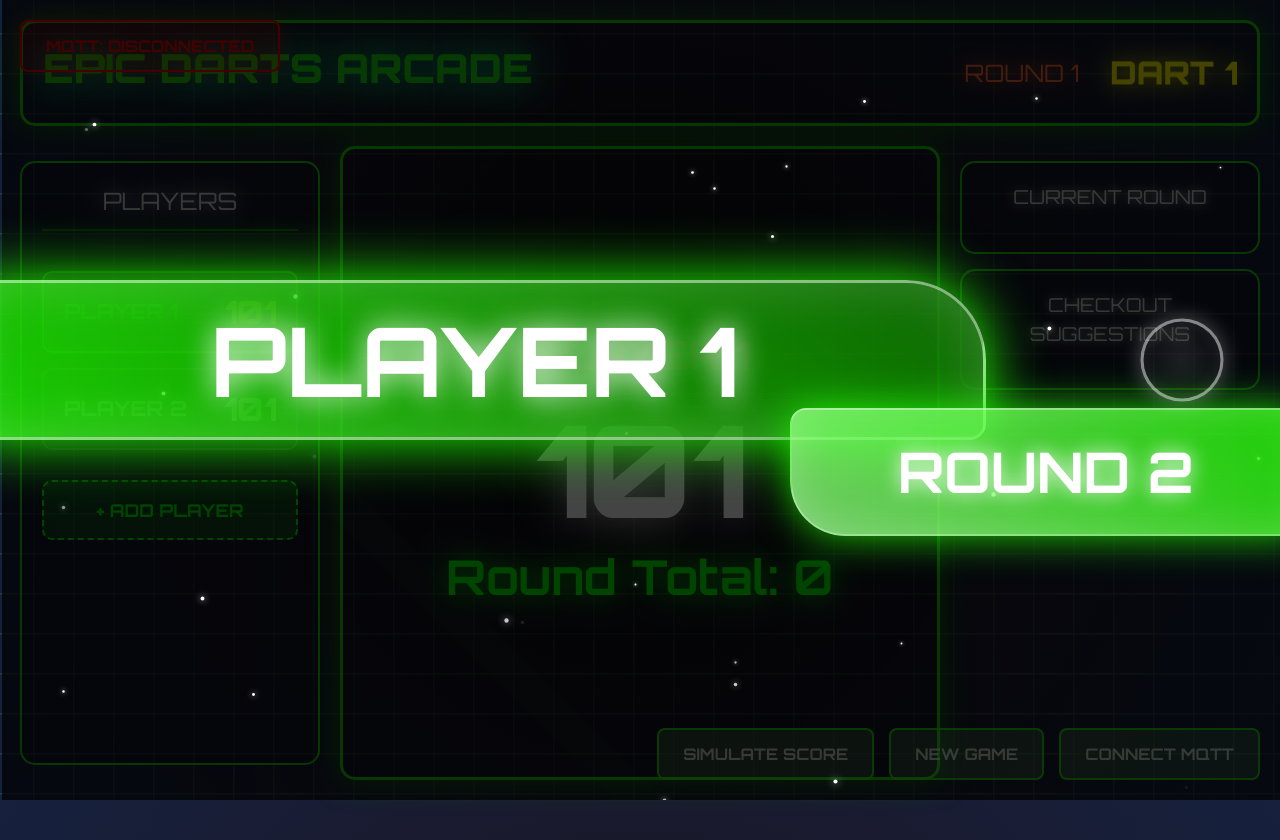
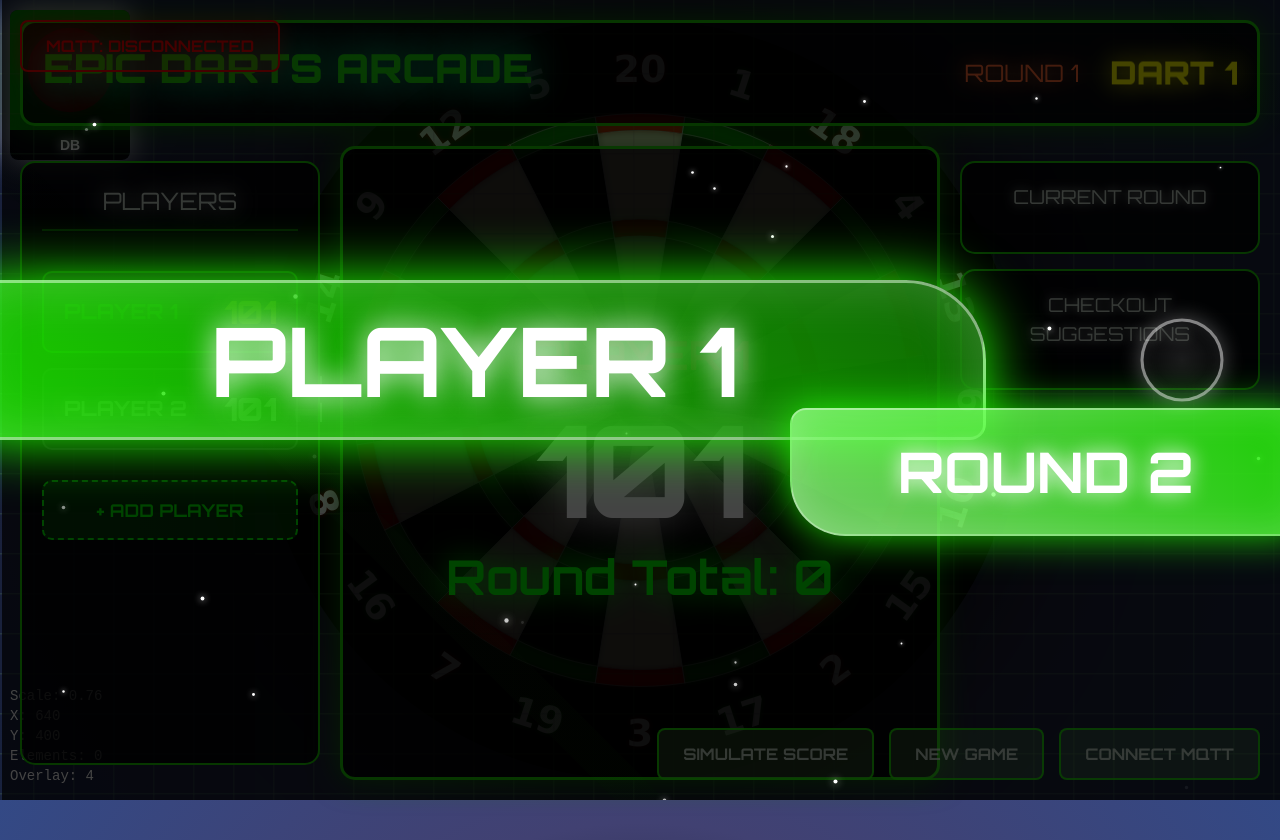
Before and after one commit to syllebra/web-darts, a plain HTML site: page dev/X01_arcade.html in a window 1280 px wide. Drawn offline with nearby package versions, Linux system fonts and the light colour scheme; animation ran at ten frames a second.

Commit message:
Factoring and first integration of dartboard to x01_arcade

```diff
--- a/dev/X01_arcade.html
+++ b/dev/X01_arcade.html
@@ -26,7 +26,7 @@
 
         body {
             font-family: 'Orbitron', monospace;
-            background: radial-gradient(circle at center, #0a0a0a, #1a1a2e, #16213e);
+            background: radial-gradient(circle at center, #0a0a0a, #414172, #334985);
             color: #fff;
             overflow: hidden;
             height: 100vh;
@@ -45,6 +45,8 @@
                 linear-gradient(45deg, rgba(255, 0, 128, 0.05) 1px, transparent 1px);
             background-size: 40px 40px, 40px 40px, 80px 80px;
             z-index: 1;
+            pointer-events: none;
+            mix-blend-mode: exclusion;
         }
 
         .floating-particles {
@@ -65,23 +67,11 @@
             border-radius: 50%;
         }
 
-        .game-container {
-            position: relative;
-            z-index: 10;
-            height: 100vh;
-            display: grid;
-            grid-template-rows: auto 1fr;
-            grid-template-columns: 1fr 2fr 1fr;
-            grid-template-areas:
-                "header header header"
-                "left center right";
-            gap: 20px;
-            padding: 20px;
-        }
+
 
         /* Factored common panel styles */
         .neon-panel {
-            background: rgba(0, 0, 0, 0.2);
+            background: rgba(0, 0, 0, 0.8);
             border-radius: 15px;
             padding: 20px;
         }
@@ -108,6 +98,7 @@
                 "left center right";
             gap: 20px;
             padding: 20px;
+            pointer-events: none;
         }
 
         .top-bar {
@@ -347,20 +338,6 @@
             box-shadow: 0 0 20px rgba(255, 0, 0, 0.3);
         }
 
-        .player-switch {
-            position: fixed;
-            top: 50%;
-            left: 50%;
-            transform: translate(-50%, -50%);
-            font-size: 3rem;
-            font-weight: 900;
-            color: #ffff00;
-            text-shadow: 0 0 40px #ffff00;
-            z-index: 2000;
-            opacity: 0;
-            pointer-events: none;
-        }
-
         .explosion-particle {
             position: absolute;
             width: 6px;
@@ -474,6 +451,9 @@
     <script src="../utils/sound_effects.js"></script>
     <script src="../utils/sound.js"></script>
     <script src="../ui/ArcadePlayerRoundAnimation.js"></script>
+    <script src="../ui/ZoomablePannableCanvas.js"></script>
+    <script src="../ui/DartboardRenderer.js"></script>
+    <script src="../ui/DartboardLayer.js"></script>
     <script>
         // GSAP ticker helper function
         function tickGSAPWhileHidden(value) {
@@ -493,6 +473,11 @@
         gsap.ticker.lagSmoothing(0);
     </script>
     <script>
+        const dartboardLayer = new DartboardLayer();//document.getElementsByClassName("game-container")[0]);
+
+
+
+
         let checkoutRoutes = {};
 
         fetch('main_checkouts_double_out.json') // adjust path if needed
@@ -1348,6 +1333,26 @@
             }
         }, { once: true });
     </script>
+    <script>
+         // Handle keyboard shortcuts
+        document.addEventListener("keydown", (e) => {
+            if (e.key === "d") {
+                console.log("Test");
+                const el = document.getElementById("dartboardCanvasContainer");
+
+                gsap.to(el, { opacity: 0, duration:0.3,
+                    // onComplete: () => { el.style.zIndex = el.style.zIndex == 101 ? "auto" : 101;
+                    // gsap.to(el, { opacity: 0.5, duration:1.0
+                //}});//.to(el, { opacity: 1, duration:1.0})
+                }).then(() => { el.style.zIndex = el.style.zIndex == 101 ? "auto" : 101
+                    gsap.to(el, { opacity: 1, duration:0.3});
+                })
+
+
+            }
+        });
+
+   </script>
 </body>
 
 </html>
--- a/ui/DartboardLayer.js
+++ b/ui/DartboardLayer.js
@@ -1,7 +1,7 @@
 class DartboardLayer {
-  constructor() {
-    this.createStyles();
-    this.createDomElements();
+  constructor(container = document.body) {
+    this.injectCSS();
+    this.createDomElements(container);
 
     this.zoomableCanvas = new ZoomablePannableCanvas(
       "dartboardVideoCanvas",
@@ -22,9 +22,104 @@ class DartboardLayer {
     this.updateZoom(0, 0);
   }
 
-  createStyles() {}
+  injectCSS() {
+    const css = `
+          #dartboardCanvasContainer {
+              position: absolute;
+              top: 0;
+              left: 0;
+              width: 100vw;
+              height: 100vh;
+              overflow: hidden;
+              background-color: #00000088
+          }
 
-  createDomElements() {}
+
+          #dartboardVideoCanvas,
+          #dartboardOverlayCanvas {
+              position: absolute;
+              cursor: grab;
+          }
+
+          #videoCanvas:active,
+          #dartboardOverlayCanvas:active {
+              cursor: grabbing;
+          }
+
+          #dartboardOverlayCanvas {
+              pointer-events: none;
+          }
+
+          #dartboardZoomContainer {
+              position: absolute;
+              top: 10px;
+              left: 10px;
+              width: 15vh;
+              height: auto;
+              box-shadow: 0 0 30px rgba(255, 255, 255, 0.8),
+                  0 15px 35px rgba(0, 0, 0, 0.1);
+              margin: 0px;
+              padding: 0;
+              border-radius: 8px;
+              /* Add this to round the container */
+              overflow: hidden;
+              /* Add this to ensure clean edges */
+          }
+
+          #dartboardZoomCanvas {
+              width: 100%;
+              height: 15vh;
+              display: block;
+              /* Add this - removes default inline spacing */
+              margin: 0;
+              /* Add this */
+              padding: 0;
+              /* Add this */
+          }
+
+          #dartboardZoneDisplay {
+              background: rgba(0, 0, 0, 0.8);
+              padding: 8px 12px;
+              border-radius: 0 0 8px 8px;
+              font-family: 'Arial', sans-serif;
+              font-weight: bold;
+              font-size: 14px;
+              color: #ffffff;
+              text-shadow: 0 0 10px rgba(255, 255, 255, 0.8);
+              backdrop-filter: blur(5px);
+              text-align: center;
+              width: 100%;
+              margin: 0;
+              /* Add this */
+              box-sizing: border-box;
+              /* Add this to include padding in width calculation */
+          }
+        `;
+
+    // Check if styles already exist
+    if (!document.getElementById("dartboard-layer-styles")) {
+      const styleElement = document.createElement("style");
+      styleElement.id = "dartboard-layer-styles";
+      styleElement.textContent = css;
+      document.head.appendChild(styleElement);
+    }
+  }
+
+  createDomElements(container) {
+    container.innerHTML =
+      `
+    <div id="dartboardCanvasContainer">
+      <canvas id="dartboardVideoCanvas"></canvas>
+      <canvas id="dartboardOverlayCanvas"></canvas>
+      <div id="dartboardZoomContainer">
+        <canvas id="dartboardZoomCanvas"></canvas>
+        <div id="dartboardZoneDisplay" class="badge">
+          ZONE
+        </div>
+      </div>
+    </div>
+    ` + container.innerHTML;
+  }
 
   initInteractivity() {
     const dartboardRenderer = this.dartboardRenderer;
```
Also changed, not shown: dev/dartboard_test.html (+1 -82 lines). Lines whose indentation alone changed are shown as unchanged.
